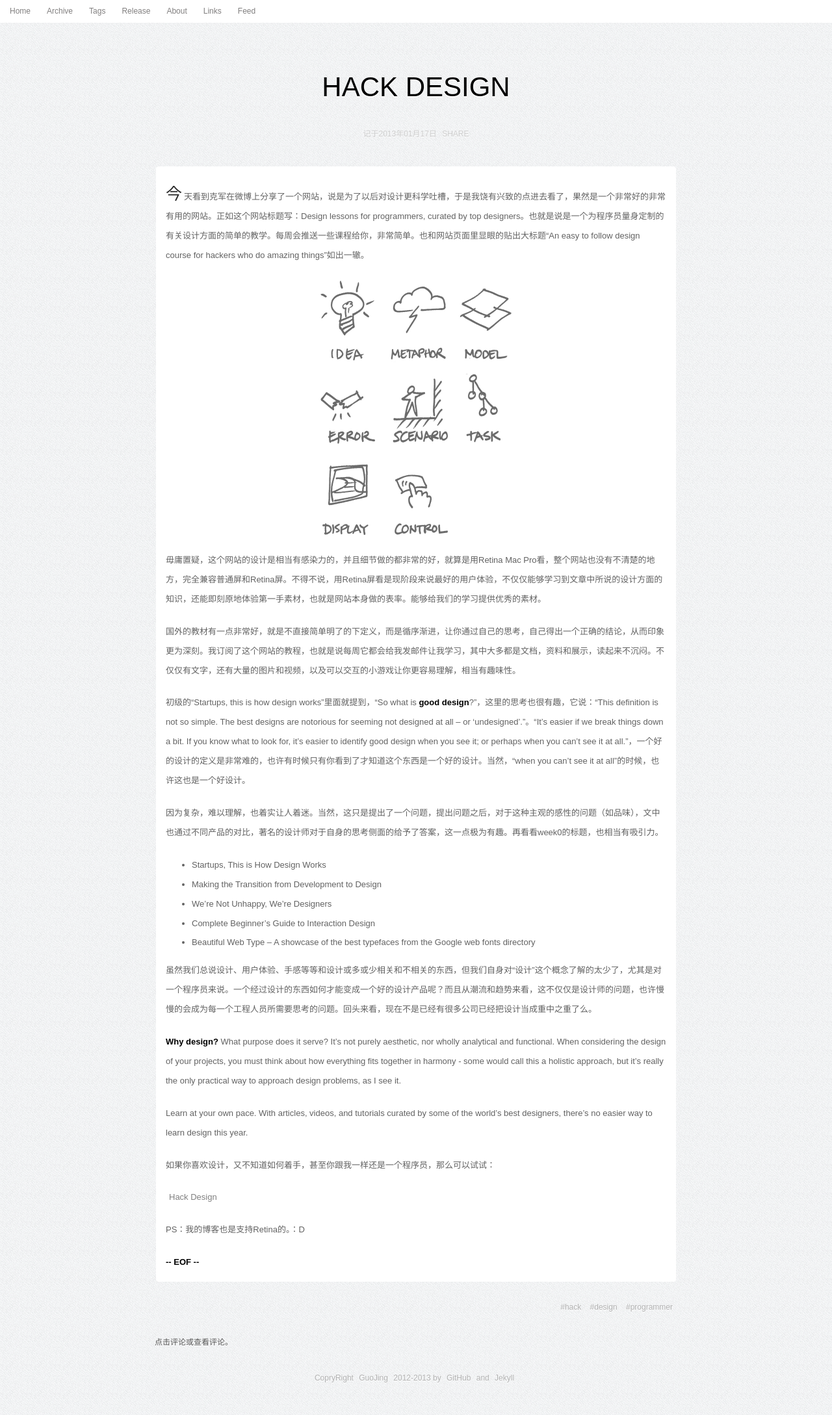
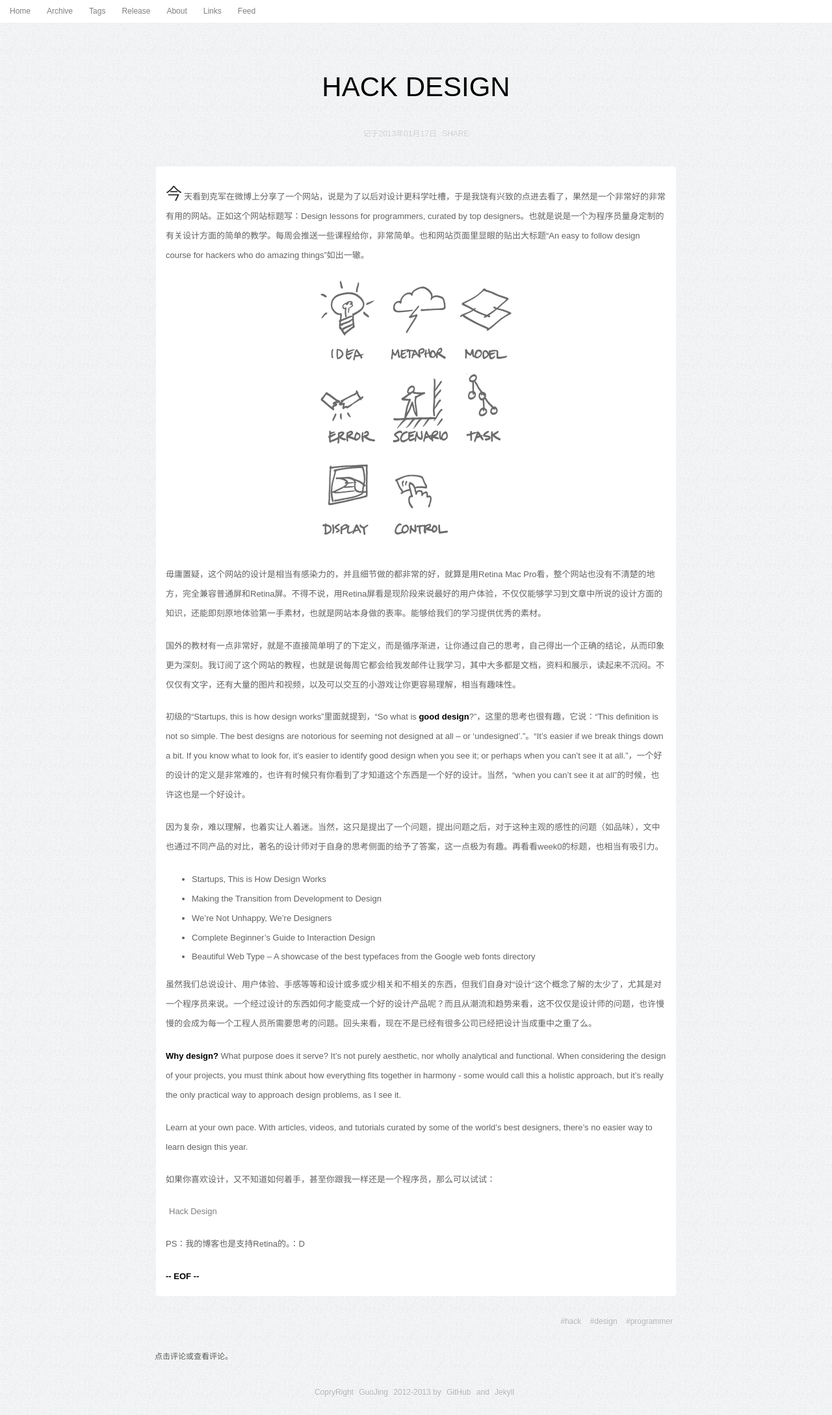
Before and after one commit to zwitzwit/guojing.github.com, a Jekyll site: the page built from _posts/share/2013-1-17-hack-design-an-easy-to-follow-design-course-for-hackers-who-do-amazing-things.md, in a window 1280 px wide. Shown: the whole page at 65% size. Built offline with Jekyll 4.4.1, drawn with Linux system fonts in a browser that asks for light colours; Markdown is read by kramdown in place of the engine named in the settings.

Commit message:
fix typo

```diff
--- a/_posts/share/2013-1-17-hack-design-an-easy-to-follow-design-course-for-hackers-who-do-amazing-things.md
+++ b/_posts/share/2013-1-17-hack-design-an-easy-to-follow-design-course-for-hackers-who-do-amazing-things.md
@@ -7,7 +7,7 @@ tags: hack design programmer
 ---
 今天看到克军在微博上分享了一个网站，说是为了以后对设计更科学吐槽，于是我饶有兴致的点进去看了，果然是一个非常好的非常有用的网站。正如这个网站标题写：Design lessons for programmers, curated by top designers。也就是说是一个为程序员量身定制的有关设计方面的简单的教学。每周会推送一些课程给你，非常简单。也和网站页面里显眼的贴出大标题“An easy to follow design course for hackers who do amazing things”如出一辙。
 
-<img src="/images/2012/designhack_1@2x.png" width="295px" style="border:none;padding-botton:25px"/>
+<img src="/images/2012/designhack_1@2x.png" width="295px" style="border:none;padding-bottom:25px"/>
 
 毋庸置疑，这个网站的设计是相当有感染力的，并且细节做的都非常的好，就算是用Retina Mac Pro看，整个网站也没有不清楚的地方，完全兼容普通屏和Retina屏。不得不说，用Retina屏看是现阶段来说最好的用户体验，不仅仅能够学习到文章中所说的设计方面的知识，还能即刻原地体验第一手素材，也就是网站本身做的表率。能够给我们的学习提供优秀的素材。
 
```
